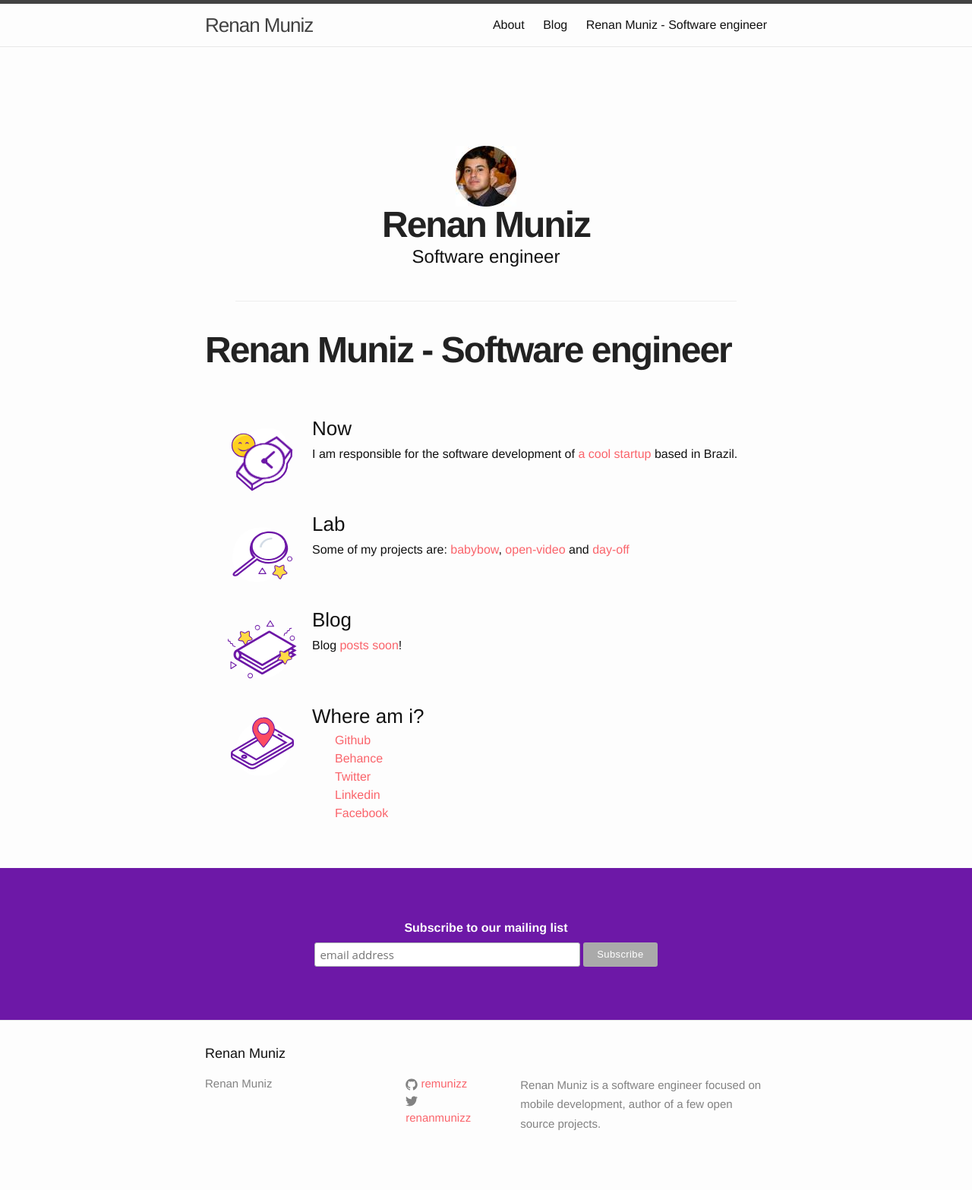
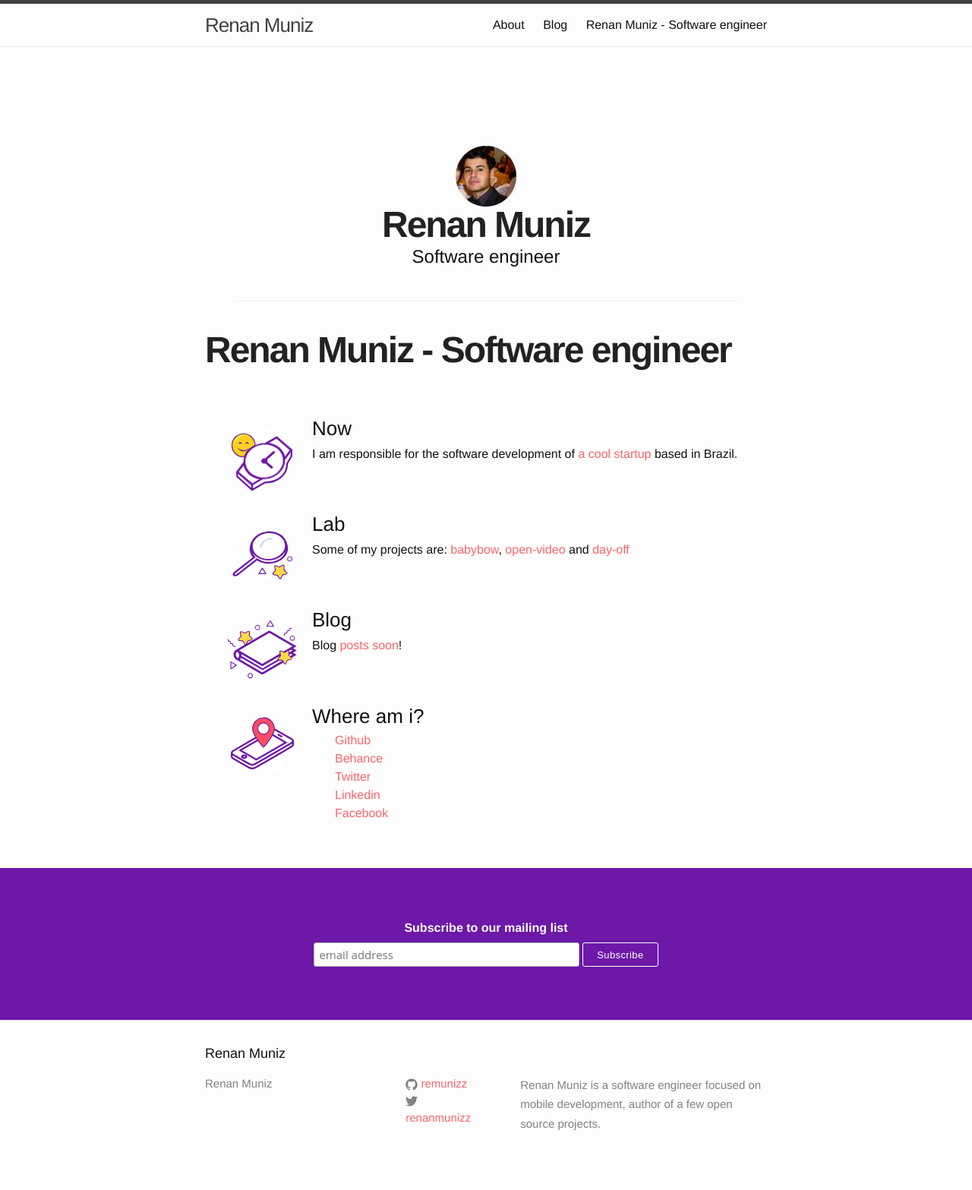
Before and after one commit to remunizz/remunizz.github.io, a Jekyll site: the page built from index.html, in a window 1280 px wide. Shown: the whole page at 76% size. Built offline with Jekyll 4.4.1, drawn with Linux system fonts in a browser that asks for light colours.

Commit message:
Update footer subscribe button style

```diff
--- a/_sass/_layout.scss
+++ b/_sass/_layout.scss
@@ -244,8 +244,8 @@
 	font-family:"Open Sans","Helvetica Neue",Arial,Helvetica,Verdana,sans-serif; font-size: 15px; border: 1px solid #ABB0B2;  -webkit-border-radius: 3px; -moz-border-radius: 3px; border-radius: 3px; color: #343434; background-color: #fff; box-sizing:border-box; height:32px; padding: 0px 0.4em; display: inline-block; margin: 0; width:350px; vertical-align:top;}
 	#mc_embed_signup label {display:block; font-size:16px; padding-bottom:10px; font-weight:bold;}
 	#mc_embed_signup .clear {display: inline-block;} /* positions button horizontally in line with input */
-	#mc_embed_signup .button {font-size: 13px; border: none; -webkit-border-radius: 3px; -moz-border-radius: 3px; border-radius: 3px; letter-spacing: .03em; color: #fff; background-color: #aaa; box-sizing:border-box; height:32px; line-height:32px; padding:0 18px; display: inline-block; margin: 0; transition: all 0.23s ease-in-out 0s;}
-	#mc_embed_signup .button:hover {background-color:#777; cursor:pointer;}
+	#mc_embed_signup .button {font-size: 13px; border: none; -webkit-border-radius: 3px; -moz-border-radius: 3px; border-radius: 3px; letter-spacing: .03em; color: #fff; background-color: #6D18A7; border: 1px solid; box-sizing:border-box; height:32px; line-height:32px; padding:0 18px; display: inline-block; margin: 0; transition: all 0.23s ease-in-out 0s;}
+	#mc_embed_signup .button:hover {background-color:#fff; color: #6D18A7; cursor:pointer;}
 	#mc_embed_signup div#mce-responses {float:left; top:-1.4em; padding:0em .5em 0em .5em; overflow:hidden; width:90%;margin: 0 5%; clear: both;}
 	#mc_embed_signup div.response {margin:1em 0; padding:1em .5em .5em 0; font-weight:bold; float:left; top:-1.5em; z-index:1; width:80%;}
 	#mc_embed_signup #mce-error-response {display:none;}
```
